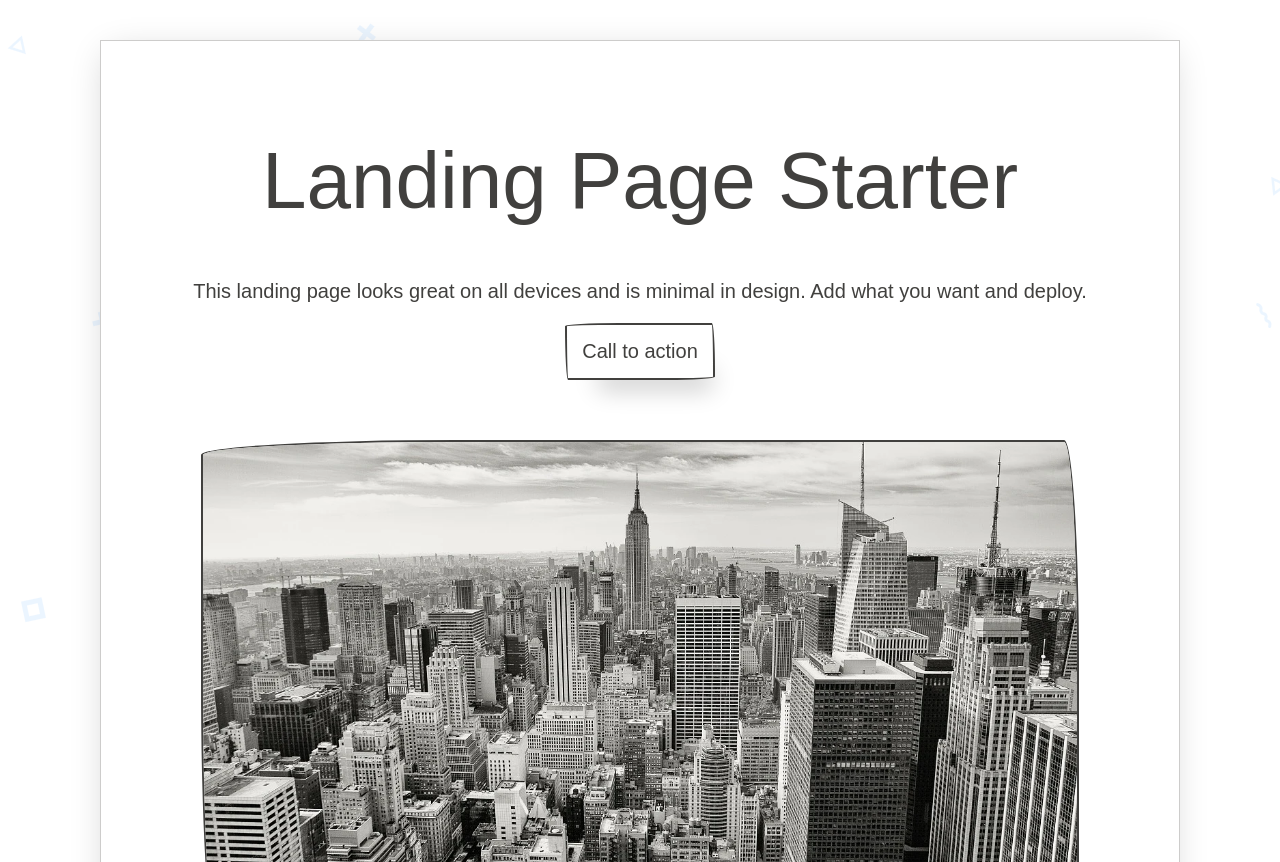
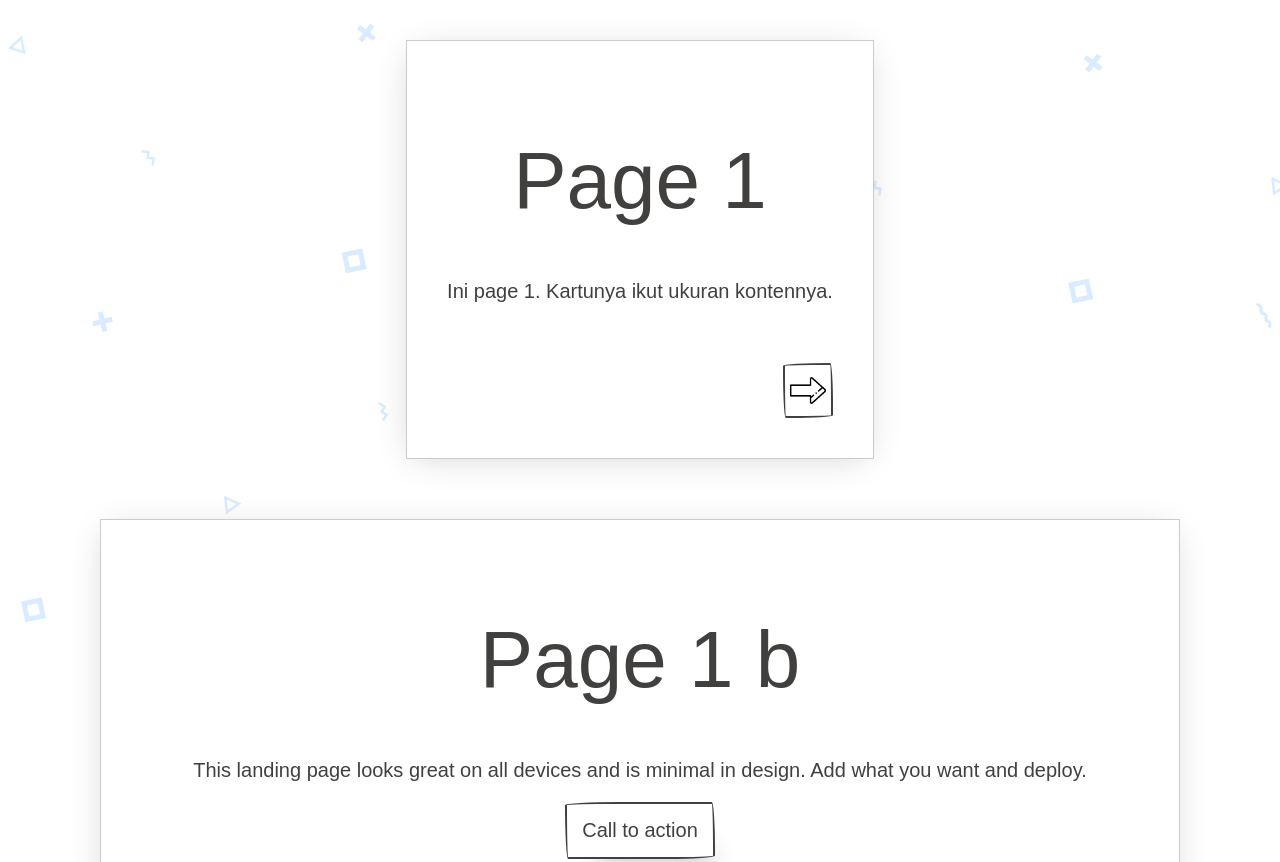
Before and after one commit to abrampers/regina-project, a Gatsby site: page /1 in a window 1280 px wide. Shown: the top 862 px of the page. Built offline with nearby package versions, Linux system fonts and the light colour scheme; Gatsby itself is replaced by a stand-in of ours; a web font is replaced by a local one.

Commit message:
Center pages

```diff
--- a/src/components/footer.js
+++ b/src/components/footer.js
@@ -8,7 +8,7 @@ const Footer = props => {
   let nextButton = null
   if (!!props.next) {
     nextButton = (
-      <AniLink swipe direction="left" to={props.next} duration="1">
+      <AniLink swipe direction="left" to={props.next} duration="0.5">
         <img
           src={nextImage}
           style={{
@@ -23,7 +23,7 @@ const Footer = props => {
   let prevButton = null
   if (!!props.prev) {
     prevButton = (
-      <AniLink swipe direction="right" to={props.prev} duration="1">
+      <AniLink swipe direction="right" to={props.prev} duration="0.5">
         <img
           src={prevImage}
           style={{
@@ -43,7 +43,7 @@ const Footer = props => {
           alignItems: "center",
           justifyContent: "space-between",
           gridTemplateColumns: "repeat(auto-fit, minmax(50px, 50px))",
-          padding: "2rem 0rem 0rem 2rem",
+          padding: "2rem 0rem 0rem 0rem",
           fontSize: ".85rem",
         }}
       >
--- a/src/components/layout.js
+++ b/src/components/layout.js
@@ -16,6 +16,7 @@ const Layout = props => (
   <div
     style={{
       padding: "0 1rem",
+      backgroundImage: `url(${headerImage})`,
     }}
   >
     <div
@@ -28,7 +29,6 @@ const Layout = props => (
     >
       <div
         style={{
-          backgroundImage: `url(${headerImage})`,
           position: "absolute",
           top: 0,
           zIndex: -5,
--- a/src/components/page.js
+++ b/src/components/page.js
@@ -2,22 +2,13 @@ import React from "react"
 import PropTypes from "prop-types"
 
 import Footer from "./footer"
-import mainImage from "../images/main.webp"
 import Paper from "./paper"
 
 const Page = props => (
   <Paper>
-    <h1 style={{ textAlign: "center" }}>Landing Page Starter</h1>
-    <p style={{ textAlign: "center" }}>
-      This landing page looks great on all devices and is minimal in design. Add
-      what you want and deploy.
-    </p>
-    <div style={{ textAlign: "center" }}>
-      <button>Call to action</button>
-    </div>
-    <div style={{ margin: 60, position: "relative" }}>
-      <img src={mainImage} alt="Some content" />
-    </div>
+    <h1 style={{ textAlign: "center" }}>{props.title}</h1>
+    <p style={{ textAlign: "center" }}>{props.paragraph}</p>
+    {props.content}
     <Footer prev={props.prev} next={props.next} />
   </Paper>
 )
--- a/src/components/paper.js
+++ b/src/components/paper.js
@@ -1,7 +1,15 @@
 import React from "react"
 
 const Paper = ({ children }) => (
-  <div className="row" style={{ paddingLeft: "3em", paddingRight: "3em" }}>
+  <div
+    className="row"
+    style={{
+      paddingLeft: "3em",
+      paddingRight: "3em",
+      display: "flex",
+      justifyContent: "center",
+    }}
+  >
     <div className="paper">{children}</div>
   </div>
 )
--- a/src/pages/1.js
+++ b/src/pages/1.js
@@ -2,11 +2,34 @@ import React from "react"
 
 import Layout from "../components/layout"
 import Page from "../components/page"
+import mainImage from "../images/main.webp"
 
-const PageOne = () => (
-  <Layout>
-    <Page next="/2" />
-  </Layout>
-)
+const PageOne = () => {
+  let content = (
+    <>
+      <div style={{ textAlign: "center" }}>
+        <button>Call to action</button>
+      </div>
+      <div style={{ margin: 60, position: "relative" }}>
+        <img src={mainImage} alt="Some content" />
+      </div>
+    </>
+  )
+
+  return (
+    <Layout>
+      <Page
+        title="Page 1"
+        paragraph="Ini page 1. Kartunya ikut ukuran kontennya."
+        next="/2"
+      />
+      <Page
+        title="Page 1 b"
+        paragraph="This landing page looks great on all devices and is minimal in design. Add what you want and deploy."
+        content={content}
+      />
+    </Layout>
+  )
+}
 
 export default PageOne
```
Also changed, not shown: src/pages/2.js (+29 -5 lines), src/pages/3.js (+28 -5 lines), src/pages/template.js (+21 -3 lines).
